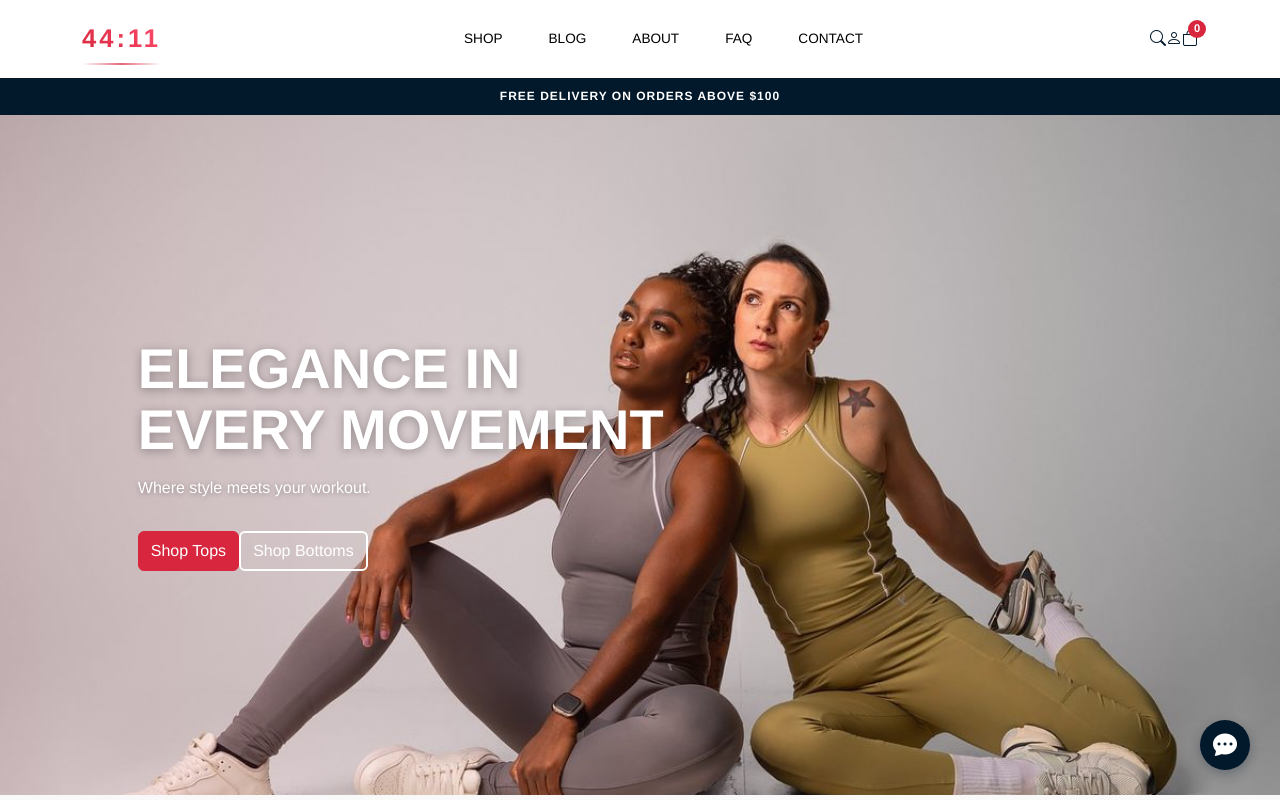
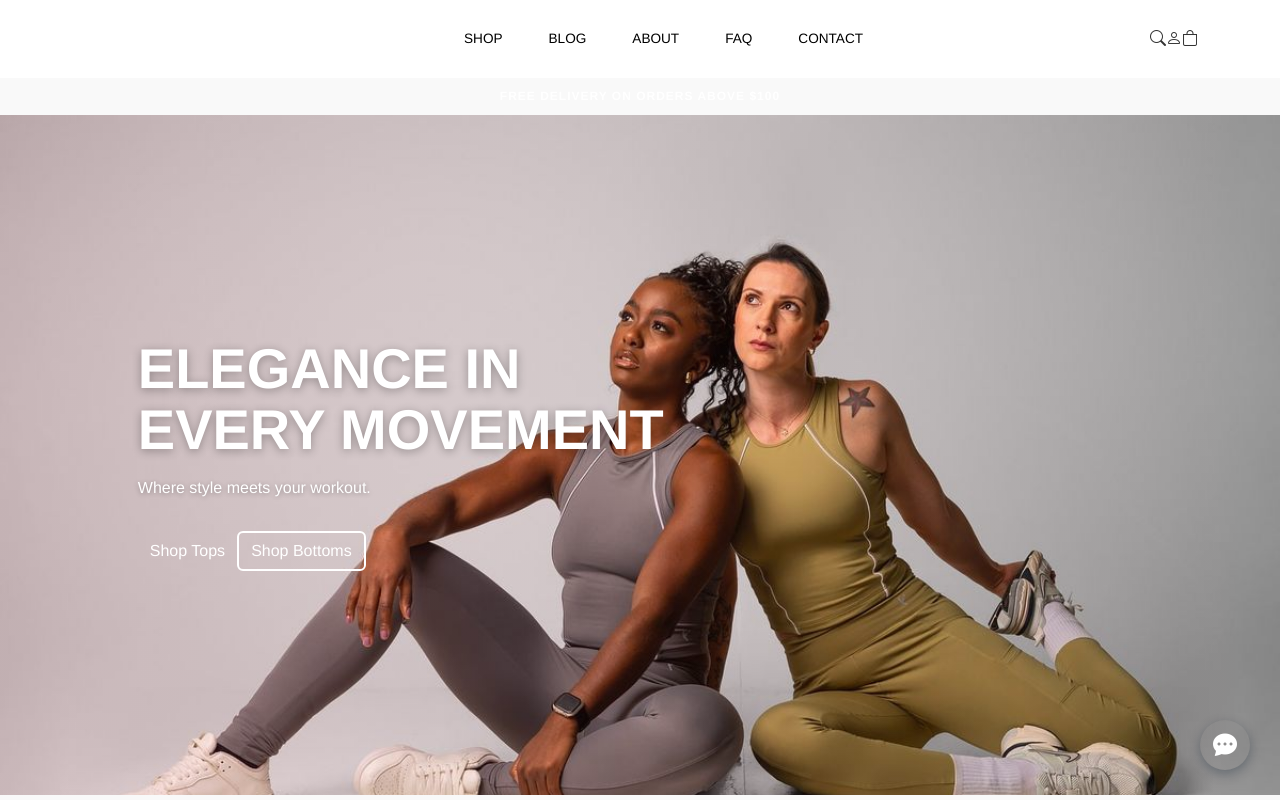
Before and after one commit to Dabel04/vivisportbrand, a React (Vite) app in the folder ViviSport-Brand/: page / in a window 1280 px wide. Shown: the top 800 px of the page. Built offline with nearby package versions, Linux system fonts and the light colour scheme.

Commit message:
new changes add some stuffs

```diff
--- a/ViviSport-Brand/src/Components/Cart.jsx
+++ b/ViviSport-Brand/src/Components/Cart.jsx
@@ -71,7 +71,7 @@ function Cart({isActive, selectedValue, setIsActive, setShowCheckOut}) {
                 <span>$<span id="cart-total-price">{cartTotal}</span></span>
             </div>
             <div className="cart-actions">
-                    <button type="button" className="btn btn-outline-dark" id="continue-shopping">Continue Shopping</button>
+                    <button type="button" className="btn btn-outline-dark" id="continue-shopping" onClick={() => setIsActive(false)}>Continue Shopping</button>
                     <Link to='/checkout'>
                     <button type="button" className="btn btn-dark" id="checkout-btn" onClick={() =>setShowCheckOut(true)}>
                         Checkout
--- a/ViviSport-Brand/src/Components/Footer.jsx
+++ b/ViviSport-Brand/src/Components/Footer.jsx
@@ -1,4 +1,5 @@
 import React from 'react'
+import { Link } from 'react-router-dom'
 
 function Footer() {
   return (
@@ -44,8 +45,8 @@ function Footer() {
                   <div className="col-lg-2 col-md-6 mb-5">
                       <h6 className="footer-title">Support</h6>
                       <ul className="footer-links">
-                          <li><a href="#">Contact Us</a></li>
-                          <li><a href="#">FAQ</a></li>
+                          <li><Link to='/contact'>Contact Us</Link></li>
+                          <li><Link to='/faq'>FAQ</Link></li>
                           <li><a href="#">Shipping</a></li>
                           <li><a href="#">Returns</a></li>
                           <li><a href="#">Size Guide</a></li>
@@ -57,8 +58,8 @@ function Footer() {
                   <div className="col-lg-2 col-md-6 mb-5">
                       <h6 className="footer-title">Company</h6>
                       <ul className="footer-links">
-                          <li><a href="#">About Us</a></li>
-                          <li><a href="#">Blog</a></li>
+                          <li><Link to='/about'>About Us</Link></li>
+                          <li><Link to='/blog'>Blog</Link></li>
                           <li><a href="#">Sustainability</a></li>
                           <li><a href="#">Careers</a></li>
                           <li><a href="#">Press</a></li>
--- a/ViviSport-Brand/src/Components/LandingPage.jsx
+++ b/ViviSport-Brand/src/Components/LandingPage.jsx
@@ -1,7 +1,7 @@
 import React, {useState} from 'react'
 import { Link, Outlet } from 'react-router-dom'
 import '../styles/style.css'
-import {ass, bras, bottoms} from './images'
+import {ass, bras, bottoms, anotherhero} from './images'
 import products from '../Data/products'
 import {useAtom} from 'jotai'
 import { productAtom } from '../App'
@@ -218,14 +218,18 @@ function LandingPage() {
               <div className="container">
                   <div className="row g-0">
                       <div className="col-md-6">
-                          <img src="https://images.unsplash.com/photo-1541534741688-6078c6bfb5c5?q=80&w=2069&auto=format&fit=crop" className="feature-img" alt="FlexFit" />
+                          <img src={anotherhero} className="feature-img" alt="FlexFit" />
                       </div>
                       <div className="col-md-6 bg-light">
                           <div className="feature-content">
                               <span className="feature-label">Perfect Stretch, Perfect Fit</span>
                               <h2 className="feature-title">Discover FlexFit Freedom</h2>
                               <p className="mb-4 text-muted">Introducing FlexFit: our breakthrough activewear material. It effortlessly adapts to your form for a tailor-made fit without the squeeze. Move with ease and style in every stride.</p>
-                              <button className="btn btn-black shop-now">Shop Now</button>
+                              <Link to='/shop'>
+                              <button className="btn btn-black shop-now">
+                                Shop Now
+                              </button>
+                              </Link>
                           </div>
                       </div>
                   </div>
--- a/ViviSport-Brand/src/Components/NavBar.jsx
+++ b/ViviSport-Brand/src/Components/NavBar.jsx
@@ -12,7 +12,6 @@ const Navbar = ({setShowCheckOut}) => {
 
     function clickOutSide(event) {
         if (popupRef.current && !popupRef.current.contains(event.target)) {
-            setIsActive(false)
             setSearchActive(false)
         }
     }
@@ -42,9 +41,9 @@ const Navbar = ({setShowCheckOut}) => {
             {/* Mobile Icons Container */}
             <div className="mobile-icons-container d-lg-none">
                 <div className="nav-icons mobile-version">
-                    <i className="bi bi-search" id="mobile-search-toggle" onClick={() => setSearchActive(!searchActive)}></i>
+                    <i className="bi bi-search" id="mobile-search-toggle" onClick={() => setSearchActive(!searchActive)} ref={popupRef}></i>
                     <i className="bi bi-person"></i>
-                    <div className="position-relative" onClick={() => setIsActive(!isActive)} ref={popupRef}>
+                    <div className="position-relative" onClick={() => setIsActive(!isActive)}>
                         <i className="bi bi-bag cart-icon" id="open-side-cart"></i>
                         <span id="cart-count-mobile" className="cart-count">{cartNumber}</span>
                     </div>
@@ -59,12 +58,6 @@ const Navbar = ({setShowCheckOut}) => {
                     <li className="nav-item"><Link to='/faq' className='nav-link'>Faq</Link></li>
                     <li className="nav-item"><Link to='/contact' className='nav-link'>Contact</Link></li>
                 </ul>
-
-                <div className="mobile-currency d-lg-none">
-                    <div className="currency-selector" id="mobile-currency-toggle">
-                        Currency: <span id="mobile-currency-text">USD $</span> <i className="bi bi-chevron-down"></i>
-                    </div>
-                </div>
             </div>
 
             {/* Desktop Icons */}
@@ -92,7 +85,7 @@ const Navbar = ({setShowCheckOut}) => {
 
                 <i className="bi bi-person"></i>
 
-                <div className="position-relative" onClick={() => setIsActive(!isActive)} ref={popupRef}>
+                <div className="position-relative" onClick={() => setIsActive(!isActive)}>
                     <i className="bi bi-bag cart-icon" id="open-side-cart-desktop"></i>
                     <span id="cart-count-desktop" className="cart-count">{cartNumber}</span>
                 </div>
--- a/ViviSport-Brand/src/Components/images.js
+++ b/ViviSport-Brand/src/Components/images.js
@@ -2,7 +2,8 @@ import ass from '../img/ass.jpg'
 import bottoms from '../img/bottoms.jpg'
 import bras from '../img/bras.jpg'
 import leggings from '../img/leggings.jpg'
+import anotherhero from '../img/anotherhero.jpg'
 
 
 
-export {ass, bottoms, bras, leggings}
+export {ass, bottoms, bras, leggings, anotherhero}
--- a/ViviSport-Brand/src/styles/ShopDetails.css
+++ b/ViviSport-Brand/src/styles/ShopDetails.css
@@ -1,7 +1,7 @@
         :root {
-            /* Brand Colors */
-            --primary-red: #d7263d;     /* Vibrant red */
-            --primary-navy: #02182b;    /* Deep navy blue */
+            /* Brand Colors - UPDATED FOR AirPods Max THEME */
+            --primary-black: #000000f6;    /* Black for AirPods Max */
+            --primary-white: #c4c4c4;    /* Silver/Grey metallic tone */
 
             /* Background Colors */
             --bg-white: #ffffff;
--- a/ViviSport-Brand/src/styles/contact.css
+++ b/ViviSport-Brand/src/styles/contact.css
@@ -1,6 +1,7 @@
         :root {
-            --primary-red: #d7263d;
-            --primary-navy: #02182b;
+            /* Brand Colors - UPDATED FOR AirPods Max THEME */
+            --primary-black: #000000f6;    /* Black for AirPods Max */
+            --primary-white: #c4c4c4;    /* Silver/Grey metallic tone */
             --bg-white: #ffffff;
             --bg-light: #f8f9fa;
             --bg-dark: #000000;
--- a/ViviSport-Brand/src/styles/shop.css
+++ b/ViviSport-Brand/src/styles/shop.css
@@ -1,6 +1,7 @@
         :root {
-            --primary-red: #d7263d;
-            --primary-navy: #02182b;
+            /* Brand Colors - UPDATED FOR AirPods Max THEME */
+            --primary-black: #000000f6;    /* Black for AirPods Max */
+            --primary-white: #c4c4c4;    /* Silver/Grey metallic tone */
             --bg-white: #ffffff;
             --bg-light: #f8f9fa;
             --bg-dark: #000000;
@@ -200,6 +201,15 @@
         .list-group-item { border: none; padding: 8px 0; color: var(--text-secondary); cursor: pointer; }
         .list-group-item:hover, .list-group-item.active { color: var(--primary-red); background: transparent; }
 
+        /* --- Sidebar & Filter Styles --- */
+        .shop-filter-sidebar {
+            background: var(--bg-white);
+            padding: var(--spacing-lg) var(--spacing-md);
+            border-radius: 8px;
+            box-shadow: var(--shadow-sm);
+            position: sticky; top: 120px;
+        }
+
         /* Mobile Adjustments */
         @media (max-width: 768px) {
             body { padding-top: 80px; }
--- a/ViviSport-Brand/src/styles/style.css
+++ b/ViviSport-Brand/src/styles/style.css
@@ -7,8 +7,8 @@
 
         :root {
             /* Brand Colors - UPDATED FOR AirPods Max THEME */
-            --primary-navy: #000000;    /* Black for AirPods Max */
-            --primary-red: #a3a3a3;    /* Silver/Grey metallic tone */
+            --primary-black: #000000f6;    /* Black for AirPods Max */
+            --primary-white: #c4c4c4;    /* Silver/Grey metallic tone */
 
             /* Background Colors */
             --bg-white: #ffffff;
```
Also changed, not shown: 1 other file (tests, documents, lock files or other folders).
